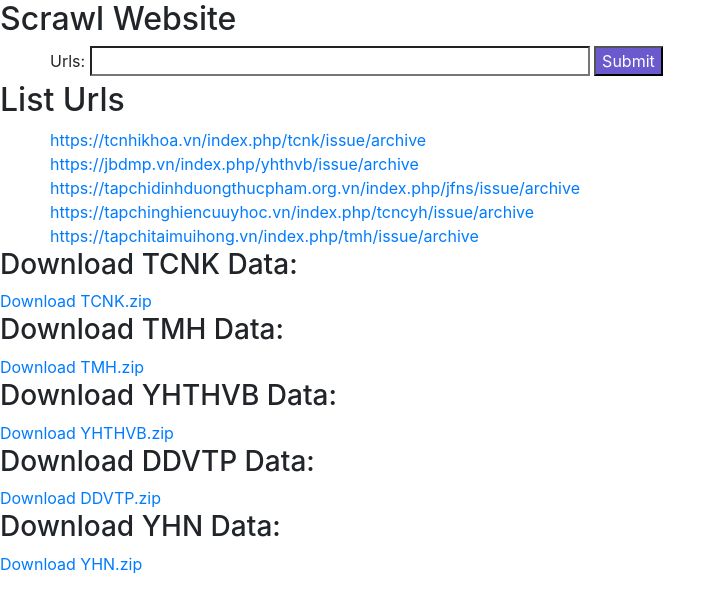
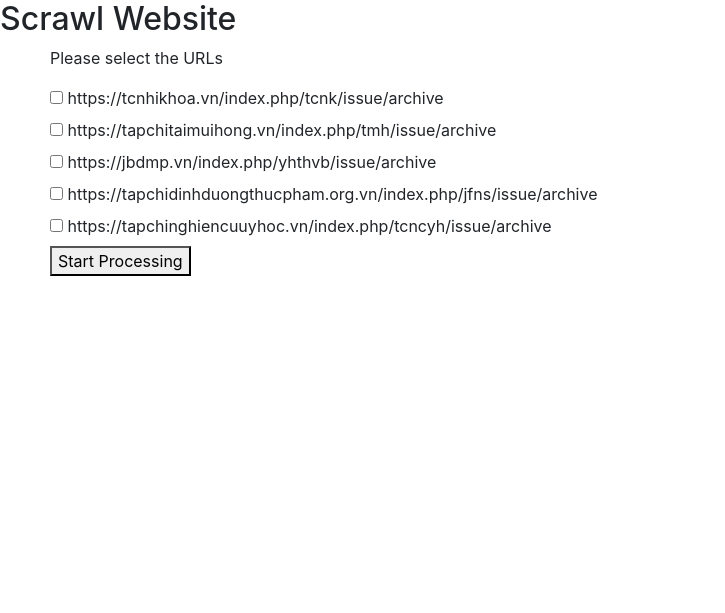
Before and after one commit to Quannggg/Crawler-Web, a Flask app: template templates/home.html in a window 1280 px wide. Shown: the part 112-725 px from the top of the page, without its empty margins (0-725 px from the left). Run offline with Flask 3, Linux system fonts and the light colour scheme; the template is opened without the code that fills it: most values are stand-ins (such as "Sample title", 1, 10 or a date in 2020); some libraries are stand-ins or nearby versions.

Commit message:
Update version use socketio

```diff
--- a/app.py
+++ b/app.py
@@ -1,63 +1,89 @@
-from flask import Flask, render_template, request
-from sqlalchemy import create_engine, or_
+from flask import Flask, render_template
+from sqlalchemy import create_engine
 from sqlalchemy.orm import sessionmaker
-from dataBaseModel import Base, TCNK_Table, TMH_Table, YHTHVB_Table, DDVTP_Table, YHN_Table
-from extractInformation import extract_information_ddvtp, extract_information_tcnk, extract_information_tmh, extract_information_yhn, extract_information_yhthvb
+from dataBaseModel import TCNK_Table, TMH_Table, YHTHVB_Table, DDVTP_Table, YHN_Table
+from extractInformation import extract_information_ddvtp, extract_information_tcnk, extract_information_tmh, \
+    extract_information_yhn, extract_information_yhthvb
 from extractInformation import export_table_to_csv, create_zip_file
 from flask import send_file
+from flask_socketio import SocketIO, emit
+
 app = Flask(__name__)
+socketio = SocketIO(app)
 
-# Configure the database connection
 db_engine = create_engine('sqlite:///information.db')
 Session = sessionmaker(bind=db_engine)
 
+tcnk_zip_url = None
+yhthvb_zip_url = None
+ddvtp_zip_url = None
+yhn_zip_url = None
+tmh_zip_url = None
+crawling_status = False
+temps = []
 
-@app.route('/', methods=['POST', 'GET'])
-def Scrawl():
-    tcnk_zip_url = None
-    yhthvb_zip_url = None
-    ddvtp_zip_url = None
-    yhn_zip_url = None
-    tmh_zip_url = None
 
-    if request.method == 'POST':
-        search = request.form.get('search')
-        print(search)
-        if search:
-            urls = search.split(',')
-            for url in urls:
-                url = url.replace(' ', '')
-                if url == 'https://tcnhikhoa.vn/index.php/tcnk/issue/archive':
-                    extract_information_tcnk(url)
-                    export_table_to_csv(TCNK_Table, 'tcnk.csv')
-                    create_zip_file('tcnk.csv', 'tcnk.zip')
-                    if create_zip_file('tcnk.csv', 'tcnk.zip'):
-                        tcnk_zip_url = 'tcnk.zip'
-                elif url == 'https://jbdmp.vn/index.php/yhthvb/issue/archive':
-                    extract_information_yhthvb(url)
-                    export_table_to_csv('YHTHVB_Table', 'yhthvb.csv')
-                    create_zip_file('yhthvb.csv', 'yhthvb.zip')
-                    if create_zip_file('yhthvb.csv', 'yhthvb.zip'):
-                        yhthvb_zip_url = 'yhthvb.zip'
-                elif url == 'https://tapchidinhduongthucpham.org.vn/index.php/jfns/issue/archive':
-                    extract_information_ddvtp(url)
-                    export_table_to_csv(DDVTP_Table, 'ddvtp.csv')
-                    create_zip_file('ddvtp.csv', 'ddvtp.zip')
-                    if create_zip_file('ddvtp.csv', 'ddvtp.zip'):
-                        ddvtp_zip_url = 'ddvtp.zip'
-                elif url == 'https://tapchinghiencuuyhoc.vn/index.php/tcncyh/issue/archive':
-                    extract_information_yhn(url)
-                    export_table_to_csv(YHN_Table, 'yhn.csv')
-                    create_zip_file('yhn.csv', 'yhn.zip')
-                    if create_zip_file('yhn.csv', 'yhn.zip'):
-                        yhn_zip_url = 'yhn.zip'
-                elif url == 'https://tapchitaimuihong.vn/index.php/tmh/issue/archive':
-                    extract_information_tmh(url)
-                    export_table_to_csv(TMH_Table, 'tmh.csv')
-                    create_zip_file('tmh.csv', 'tmh.zip')
-                    if create_zip_file('tmh.csv', 'tmh.zip'):
-                        tmh_zip_url = 'tmh.zip'
-    return render_template("home.html", tcnk_zip_url=tcnk_zip_url, yhthvb_zip_url=yhthvb_zip_url, ddvtp_zip_url=ddvtp_zip_url, yhn_zip_url=yhn_zip_url, tmh_zip_url=tmh_zip_url)
+@app.route('/')
+def home():
+    return render_template('home.html', tcnk_zip_url=tcnk_zip_url, tmh_zip_url=tmh_zip_url,
+                           yhthvb_zip_url=yhthvb_zip_url, ddvtp_zip_url=ddvtp_zip_url, yhn_zip_url=yhn_zip_url)
+
+
+@socketio.on('process_urls')
+def process_urls(choices):
+    global tcnk_zip_url, tmh_zip_url, yhthvb_zip_url, ddvtp_zip_url, yhn_zip_url
+    tcnk_zip_url = tmh_zip_url = yhthvb_zip_url = ddvtp_zip_url = yhn_zip_url
+    global crawling_status
+    global temps
+    temps = choices
+    print(choices)
+    print(temps)
+    crawling_status = False
+    response_data = {
+        "tcnkZipUrl": None,
+        "tmhZipUrl": None,
+        "yhthvbZipUrl": None,
+        "ddvtpZipUrl": None,
+        "yhnZipUrl": None
+    }
+    for choice in choices:
+        if choice == 'tcnk':
+            extract_information_tcnk('https://tcnhikhoa.vn/index.php/tcnk/issue/archive')
+            export_table_to_csv(TCNK_Table, 'tcnk.csv')
+            create_zip_file('tcnk.csv', 'tcnk.zip')
+            if create_zip_file('tcnk.csv', 'tcnk.zip'):
+                tcnk_zip_url = 'tcnk.zip'
+                response_data["tcnkZipUrl"] = tcnk_zip_url
+        elif choice == 'tmh':
+            extract_information_tmh('https://tapchitaimuihong.vn/index.php/tmh/issue/archive')
+            export_table_to_csv(TMH_Table, 'tmh.csv')
+            create_zip_file('tmh.csv', 'tmh.zip')
+            if create_zip_file('tmh.csv', 'tmh.zip'):
+                tmh_zip_url = 'tmh.zip'
+                response_data["tmhZipUrl"] = tmh_zip_url
+        elif choice == 'yhthvb':
+            extract_information_yhthvb('https://jbdmp.vn/index.php/yhthvb/issue/archive')
+            export_table_to_csv(YHTHVB_Table, 'yhthvb.csv')
+            create_zip_file('yhthvb.csv', 'yhthvb.zip')
+            if create_zip_file('yhthvb.csv', 'yhthvb.zip'):
+                yhthvb_zip_url = 'yhthvb.zip'
+                response_data["yhthvbZipUrl"] = yhthvb_zip_url
+        elif choice == 'ddvtp':
+            extract_information_ddvtp('https://tapchidinhduongthucpham.org.vn/index.php/jfns/issue/archive')
+            export_table_to_csv(DDVTP_Table, 'ddvtp.csv')
+            create_zip_file('ddvtp.csv', 'ddvtp.zip')
+            if create_zip_file('ddvtp.csv', 'ddvtp.zip'):
+                ddvtp_zip_url = 'ddvtp.zip'
+                response_data["ddvtpZipUrl"] = ddvtp_zip_url
+        elif choice == 'yhn':
+            extract_information_yhn('https://tapchinghiencuuyhoc.vn/index.php/tcncyh/issue/archive')
+            export_table_to_csv(YHN_Table, 'yhn.csv')
+            create_zip_file('yhn.csv', 'yhn.zip')
+            if create_zip_file('yhn.csv', 'yhn.zip'):
+                yhn_zip_url = 'yhn.zip'
+                response_data["yhnZipUrl"] = yhn_zip_url
+    print(response_data)
+    emit('processing_complete', response_data)
 
 
 @app.route('/<filename>')
@@ -69,4 +95,4 @@ def serve_zip(filename):
 
 
 if __name__ == '__main__':
-    app.run(debug=True, port=8000)
+    socketio.run(app, debug=True)
--- a/templates/base.html
+++ b/templates/base.html
@@ -2,7 +2,7 @@
 <html lang="en">
 <head>
     <meta charset="UTF-8">
-    <meta http-equiv="X-UA-Compatiable" content="IE=edge">
+    <meta http-equiv="x-ua-compatible" content="IE=edge">
     <meta name="viewport" content="width=device-width, initial-scale=1.0">
     <title>{% block title %} {% endblock %}</title>
     <link rel="stylesheet" href="https://cdn.jsdelivr.net/npm/bootstrap@4.3.1/dist/css/bootstrap.min.css" integrity="sha384-ggOyR0iXCbMQv3Xipma34MD+dH/1fQ784/j6cY/iJTQUOhcWr7x9JvoRxT2MZw1T" crossorigin="anonymous">
--- a/templates/home.html
+++ b/templates/home.html
@@ -1,3 +1,4 @@
+
 {% extends "base.html" %}
 
 {% block title %}Home page{% endblock %}
@@ -5,51 +6,101 @@
 {% block content %}
 <h2>Scrawl Website</h2>
 <div style="margin-left: 50px;">
-    <form action="#" method="post">
-        <label for="search">Urls:</label>
-        <input type="search" name="search" id="search" style = "width: 500px;"></input>
-        <button style="background-color: slateblue;color: white;" type="submit">Submit</button>
+    <form id="crawl-form">
+        <p>Please select the URLs</p>
+        <label>
+            <input id="option1" name="choice" type="checkbox" value="tcnk">
+            https://tcnhikhoa.vn/index.php/tcnk/issue/archive
+        </label><br>
+        <label>
+            <input id="option2" name="choice" type="checkbox" value="tmh">
+            https://tapchitaimuihong.vn/index.php/tmh/issue/archive
+        </label><br>
+        <label>
+            <input id="option3" name="choice" type="checkbox" value="yhthvb">
+            https://jbdmp.vn/index.php/yhthvb/issue/archive
+        </label><br>
+        <label>
+            <input id="option4" name="choice" type="checkbox" value="ddvtp">
+            https://tapchidinhduongthucpham.org.vn/index.php/jfns/issue/archive
+        </label><br>
+        <label>
+            <input id="option5" name="choice" type="checkbox" value="yhn">
+            https://tapchinghiencuuyhoc.vn/index.php/tcncyh/issue/archive
+        </label><br>
+        <button id="startProcessingBtn" type="button" >Start Processing</button>
     </form>
 </div>
-<h2>List Urls</h2>
-<div style="margin-left: 50px;">
-    <a href="https://tcnhikhoa.vn/index.php/tcnk/issue/archive">https://tcnhikhoa.vn/index.php/tcnk/issue/archive</a><br>
-    <a href="https://jbdmp.vn/index.php/yhthvb/issue/archive">https://jbdmp.vn/index.php/yhthvb/issue/archive</a><br>
-    <a href="https://tapchidinhduongthucpham.org.vn/index.php/jfns/issue/archive">https://tapchidinhduongthucpham.org.vn/index.php/jfns/issue/archive</a><br>
-    <a href="https://tapchinghiencuuyhoc.vn/index.php/tcncyh/issue/archive">https://tapchinghiencuuyhoc.vn/index.php/tcncyh/issue/archive</a><br>
-    <a href="https://tapchitaimuihong.vn/index.php/tmh/issue/archive">https://tapchitaimuihong.vn/index.php/tmh/issue/archive</a><br>
+<div id="statusMessage" style="color: red; margin-top: 20px; margin-left: 50px;"></div>
+<div id="downloads" style="display:None; margin-left: 50px;">
+    <div id="tcnk-download" style="display: None;">
+        <h3>Download TCNK Data:</h3>
+        <a download href="{{ tcnk_zip_url }}">Download TCNK.zip</a>
+    </div>
+    <div id="tmh-download" style="display: None;">
+        <h3>Download TMH Data:</h3>
+        <a download href="{{ tmh_zip_url }}">Download TMH.zip</a>
+    </div>
+    <div id="yhthvb-download" style="display: None;">
+        <h3>Download YHTHVB Data:</h3>
+        <a download href="{{ yhthvb_zip_url }}">Download YHTHVB.zip</a>
+    </div>
+    <div id="ddvtp-download" style="display: None;">
+        <h3>Download DDVTP Data:</h3>
+        <a download href="{{ ddvtp_zip_url }}">Download DDVTP.zip</a>
+    </div>
+    <div id="yhn-download" style="display: None;">
+        <h3>Download YHN Data:</h3>
+        <a download href="{{ yhn_zip_url }}">Download YHN.zip</a>
+    </div>
 </div>
-{% if tcnk_zip_url %}
-<div id = "tcnk-download">
-    <h3>Download TCNK Data:</h3>
-    <a href="{{tcnk_zip_url}}" download>Download TCNK.zip</a>
-</div>
-{% endif %}
-{% if tmh_zip_url %}
-<div id = "tmh-download">
-    <h3>Download TMH Data:</h3>
-    <a href="{{tmh_zip_url}}" download>Download TMH.zip</a>
-</div>
-{% endif %}
-{% if yhthvb_zip_url %}
-<div id = "yhthvb-download">
-    <h3>Download YHTHVB Data:</h3>
-    <a href="{{ yhthvb_zip_url }}" download>Download YHTHVB.zip</a>
-</div>
-{% endif %}
+<script src="https://cdnjs.cloudflare.com/ajax/libs/socket.io/4.0.1/socket.io.js"></script>
+<script type ="text/javascript">
+(function() {
+    var socket = io.connect('http://' + document.domain + ':' + location.port);
 
-{% if ddvtp_zip_url %}
-<div id = ddvtp-download>
-    <h3>Download DDVTP Data:</h3>
-    <a href="{{ ddvtp_zip_url }}" download>Download DDVTP.zip</a>
-</div>
-{% endif %}
+    socket.on('processing_complete', function(response_data) {
+        document.getElementById("statusMessage").innerText = "";
+        updateDownloadLink("tcnk-download", response_data.tcnkZipUrl);
+        updateDownloadLink("tmh-download", response_data.tmhZipUrl);
+        updateDownloadLink("yhthvb-download", response_data.yhthvbZipUrl);
+        updateDownloadLink("ddvtp-download", response_data.ddvtpZipUrl);
+        updateDownloadLink("yhn-download", response_data.yhnZipUrl);
+    });
 
-{% if yhn_zip_url %}
-<div id = yhn-download>
-    <h3>Download YHN Data:</h3>
-    <a href="{{ yhn_zip_url }}" download>Download YHN.zip</a>
-</div>
+    document.getElementById("startProcessingBtn").addEventListener("click", startProcessing);
 
-{% endif %}
+    function startProcessing() {
+        var choices = [];
+        document.querySelectorAll('input[name="choice"]:checked').forEach(function(checkbox) {
+            choices.push(checkbox.value);
+        });
+
+        document.getElementById("statusMessage").innerText = "Crawl process is running";
+        socket.emit('process_urls', choices);
+    }
+
+    function updateDownloadLink(elementId, zipUrl) {
+        var downloadDiv = document.getElementById("downloads");
+        if (zipUrl) {
+            document.getElementById(elementId).style.display = "block";
+            let linkElement = document.querySelector("#" + elementId + " a");
+            if (linkElement) {
+                linkElement.href = zipUrl;
+            } else {
+                console.warn("Element not found:", "#" + elementId + " a");
+            }
+            downloadDiv.style.display = "block";  // Show the parent div
+        } else {
+            document.getElementById(elementId).style.display = "none";
+            // Check if all links are hidden. If so, hide the parent div
+            var allHidden = Array.from(downloadDiv.children).every(child => child.style.display === "none");
+            if (allHidden) {
+                downloadDiv.style.display = "none";
+            }
+        }
+    }
+
+})();
+</script>
 {% endblock %}
```
Also changed, not shown: extractInformation.py (+25 -21 lines), README.md.
